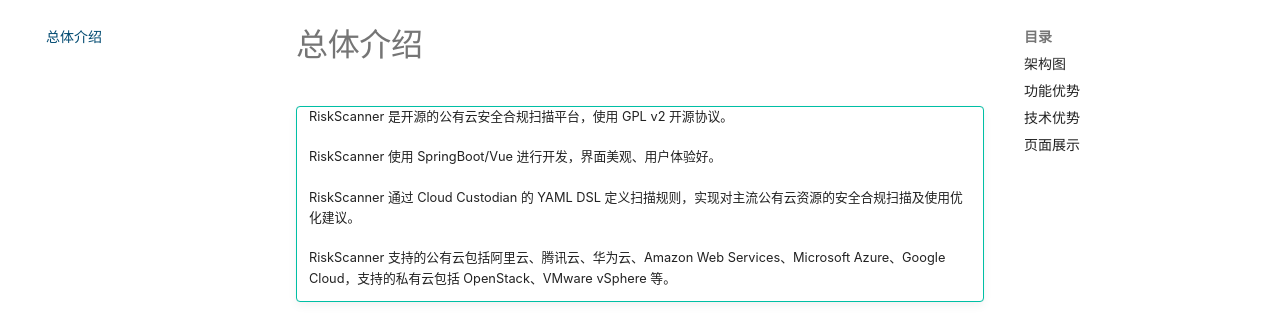
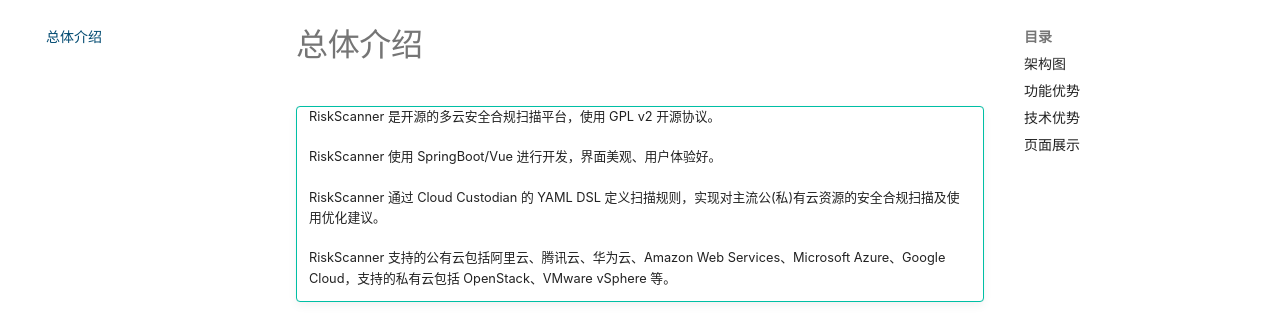
Before and after one commit to fit2cloud/riskscanner-docs, an MkDocs documentation site: the page built from docs/index.md, in a window 1280 px wide and 900 px high. Shown: the part 152-466 px from the top of the window. Built offline with MkDocs 1.6.1 and Material for MkDocs 9.7.7, drawn with Linux system fonts in a browser that asks for light colours; comment, search, counter and statistics services are not loaded.

```diff
--- a/docs/index.md
+++ b/docs/index.md
@@ -1,11 +1,11 @@
 # 总体介绍
 
 !!! tip ""
-    RiskScanner 是开源的公有云安全合规扫描平台，使用 GPL v2 开源协议。
+    RiskScanner 是开源的多云安全合规扫描平台，使用 GPL v2 开源协议。
 
     RiskScanner 使用 SpringBoot/Vue 进行开发，界面美观、用户体验好。
 
-    RiskScanner 通过 Cloud Custodian 的 YAML DSL 定义扫描规则，实现对主流公有云资源的安全合规扫描及使用优化建议。
+    RiskScanner 通过 Cloud Custodian 的 YAML DSL 定义扫描规则，实现对主流公(私)有云资源的安全合规扫描及使用优化建议。
 
     RiskScanner 支持的公有云包括阿里云、腾讯云、华为云、Amazon Web Services、Microsoft Azure、Google Cloud，支持的私有云包括 OpenStack、VMware vSphere 等。
 
```
Also changed, not shown: docs/about/changelog.md (+1 -1 lines), docs/system_arch.md (+1 -1 lines), docs/user_manual/process.md (+1 -1 lines).
